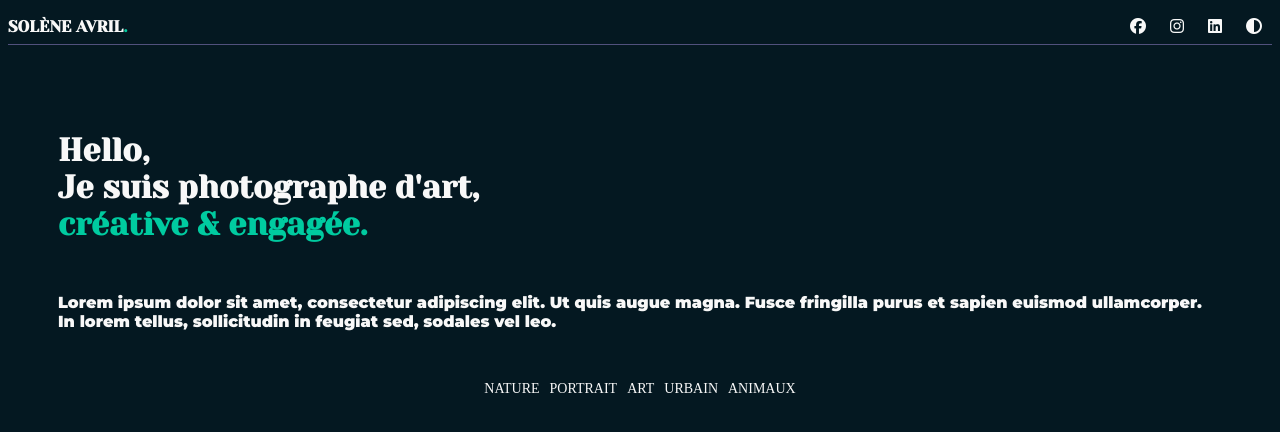
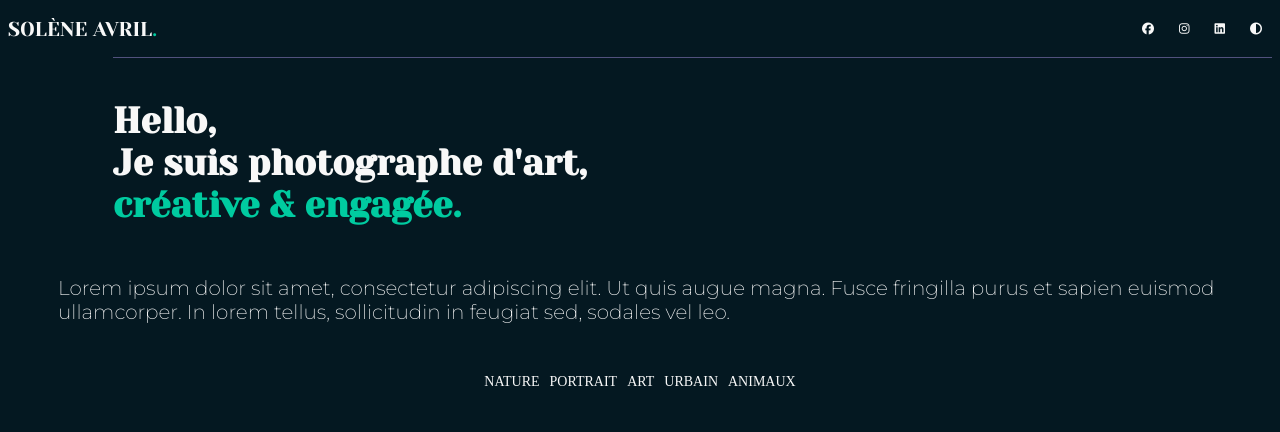
Before and after one commit to EnzoXch/filrouge, a plain HTML site: page index.html in a window 1280 px wide. Drawn offline with Linux system fonts and the light colour scheme.

Commit message:
Refactor CSS styles for improved layout and typography
Updated styles for header, typography, and layout.

```diff
--- a/style.css
+++ b/style.css
@@ -7,7 +7,8 @@ header {
    display: flex;
    justify-content: space-between;
    align-items: center;
-   border-bottom: 1px solid rgb(81, 81, 125);
+   font-size:20px;
+   margin-top:13px;
 }
 
 #photographe {
@@ -20,6 +21,7 @@ header {
 
 header nav span{
     margin: 10px;
+    font-size: 12px;
 }
 
 #t1 {
@@ -27,11 +29,16 @@ header nav span{
 }
 
 h1 {
-    margin:50px
+    margin-left:105px;
+    border-top: 1px solid rgb(81, 81, 125);
+    margin-top: 12px;
+    font-size: 36px;
 }
 
 p {
-    margin:50px
+    margin:50px;
+    font-size:20px
+
 }
 
 #menu {
@@ -51,7 +58,7 @@ p {
 /* Les polices */
 .yeseva-one-regular {
   font-family: "Yeseva One", serif;
-  font-weight: 900;
+  font-weight: 3000;
   font-style: normal;
 }
 
@@ -59,7 +66,7 @@ p {
 .montserrat {
   font-family: "Montserrat", sans-serif;
   font-optical-sizing: auto;
-  font-weight: 900;
+  font-weight: 200;
   font-style: normal;
 }
 
```
